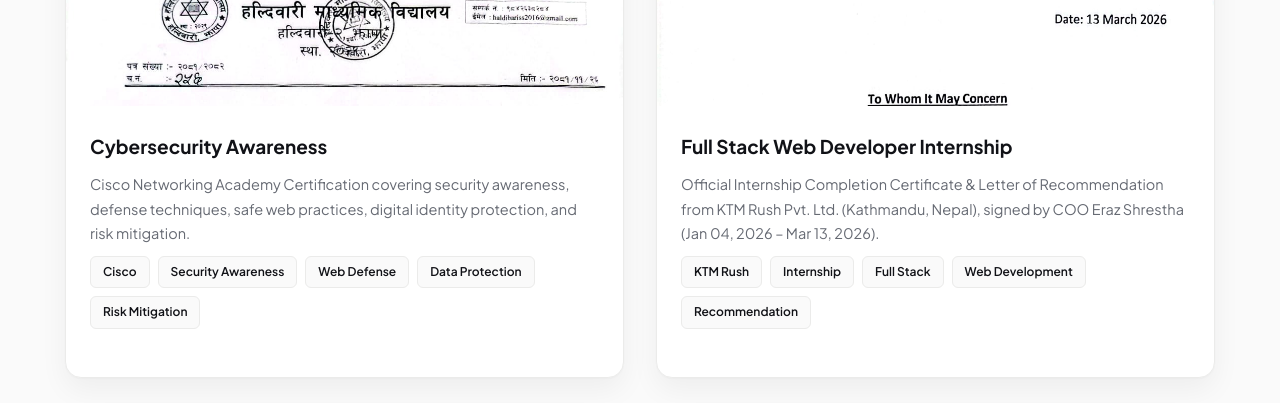
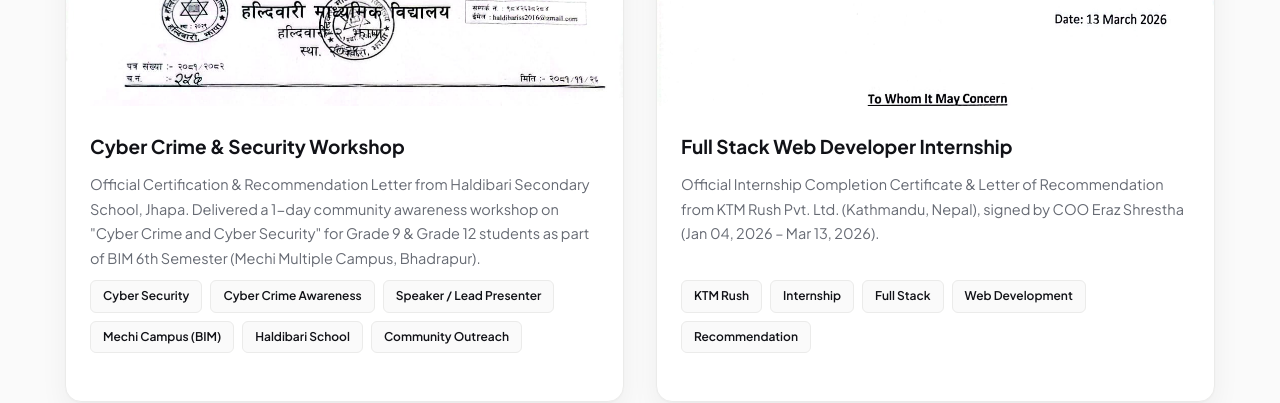
Before and after one commit to CodeWithDikshya/Personal-Portfolio, a plain HTML site: page index.html in a window 1280 px wide. Shown: the part 8260-8663 px from the top of the page. Drawn offline with Linux system fonts and the light colour scheme.

Commit message:
index.html

````diff
--- a/index.html
+++ b/index.html
@@ -788,33 +788,34 @@
                     </article>
 
                     <!-- Certificate 3: Cisco Cybersecurity Awareness -->
+                                       <!-- Certificate 3: Cyber Crime & Cybersecurity Workshop -->
                     <article class="certificate-card glass-card" data-reveal="delay-3">
                         <div class="cert-img-wrapper">
-                            <img src="Cybersecurity Awareness.jpeg" alt="Cisco Cybersecurity Awareness Certification" class="doc-cover" loading="lazy" width="800" height="550" onerror="if(this.src.indexOf('.jpg')===-1){this.src='Cybersecurity Awareness.jpg';}else if(this.src.indexOf('.png')===-1){this.src='Cybersecurity Awareness.png';}else{this.onerror=null;this.src='cybersecurity-awareness-cert.svg';}">
+                            <img src="Cybersecurity Awareness.jpeg" alt="Haldibari Secondary School Cyber Crime &amp; Security Workshop Certificate" class="doc-cover" loading="lazy" width="800" height="550" onerror="if(this.src.indexOf('.jpg')===-1){this.src='Cybersecurity Awareness.jpg';}else if(this.src.indexOf('.png')===-1){this.src='Cybersecurity Awareness.png';}else{this.onerror=null;this.src='cybersecurity-awareness-cert.svg';}">
                             <div class="cert-overlay">
-                                <a href="Cybersecurity Awareness.jpeg" class="view-cert-btn" data-lightbox="cert3" aria-label="View Cisco Cybersecurity Awareness Certificate">
+                                <a href="Cybersecurity Awareness.jpeg" class="view-cert-btn" data-lightbox="cert3" aria-label="View Cyber Crime &amp; Cyber Security Workshop Certificate Letter">
                                     <svg width="18" height="18" viewBox="0 0 24 24" fill="none" stroke="currentColor" stroke-width="2">
                                         <path d="M1 12s4-8 11-8 11 8 11 8-4 8-11 8-11-8-11-8"/>
                                         <circle cx="12" cy="12" r="3"/>
                                     </svg>
-                                    <span>View Certificate</span>
+                                    <span>View Certificate Letter</span>
                                 </a>
                             </div>
                         </div>
 
                         <div class="cert-body">
-                            <h3>Cybersecurity Awareness</h3>
-                            <p>Cisco Networking Academy Certification covering security awareness, defense techniques, safe web practices, digital identity protection, and risk mitigation.</p>
+                            <h3>Cyber Crime &amp; Security Workshop</h3>
+                            <p>Official Certification &amp; Recommendation Letter from Haldibari Secondary School, Jhapa. Delivered a 1-day community awareness workshop on "Cyber Crime and Cyber Security" for Grade 9 &amp; Grade 12 students as part of BIM 6th Semester (Mechi Multiple Campus, Bhadrapur).</p>
                             <div class="tags">
-                                <span>Cisco</span>
-                                <span>Security Awareness</span>
-                                <span>Web Defense</span>
-                                <span>Data Protection</span>
-                                <span>Risk Mitigation</span>
+                                <span>Cyber Security</span>
+                                <span>Cyber Crime Awareness</span>
+                                <span>Speaker / Lead Presenter</span>
+                                <span>Mechi Campus (BIM)</span>
+                                <span>Haldibari School</span>
+                                <span>Community Outreach</span>
                             </div>
                         </div>
                     </article>
-
                     <!-- Certificate 4: KTM Rush Internship Certificate -->
                     <article class="certificate-card glass-card" data-type="doc" data-reveal="delay-4">
                         <div class="cert-img-wrapper">
@@ -1105,4 +1106,3 @@
     <script src="script.js"></script>
 </body>
 </html>
-```
````
